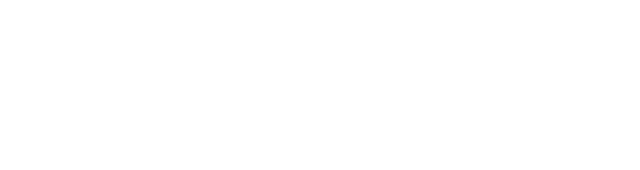
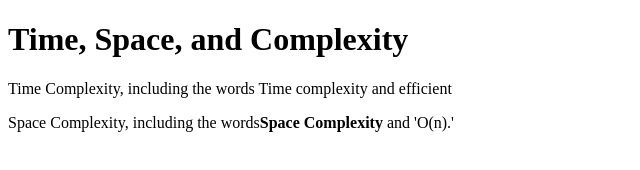
Before and after one commit to acciojob/time-and-space-complexity-ShanmathiPrakash, a website: page main.html in a window 1280 px wide. Shown: the whole page, without its empty margins (0-640 px from the left). Drawn offline with Linux system fonts and the light colour scheme.

Commit message:
created a submission

```diff
--- a/main.html
+++ b/main.html
@@ -7,8 +7,13 @@
 </head>
 
 <body>
+
+<h1>Time, Space, and Complexity</h1>
+	<p>Time Complexity, including the words Time complexity and efficient</p>
+	<p>Space Complexity, including the words<b>Space Complexity</b>  and 'O(n).'</p>
 	<!-- the entire body must be written by student -->
     <script type="text/javascript" src="./script.js">
+
 </script>
 
 </body>
```
